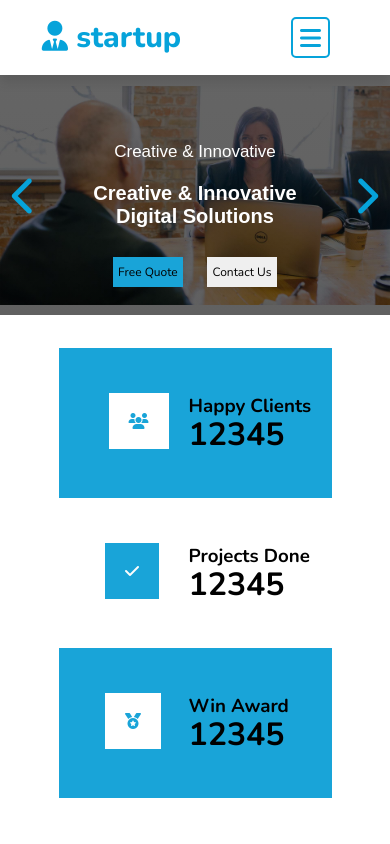
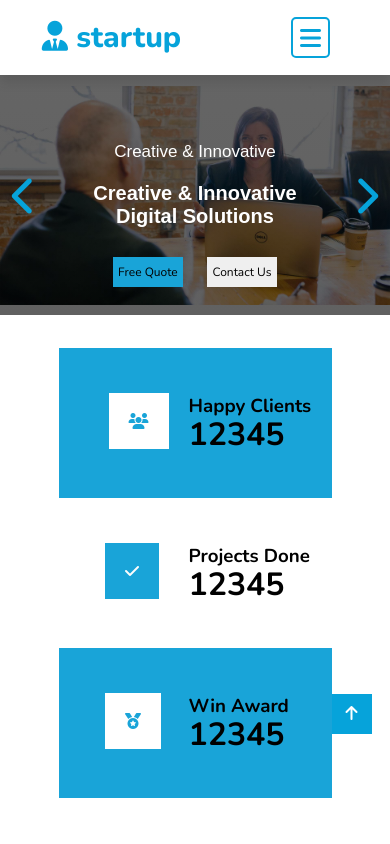
Before and after one commit to nawin1998/START-UPS, a plain HTML site: page index.html in a window 390 px wide. Shown: the top 844 px of the page. Drawn offline with nearby package versions, Linux system fonts and the light colour scheme.

Commit message:
Add files via upload

```diff
--- a/index.html
+++ b/index.html
@@ -652,6 +652,7 @@
             </div>
         </div>
     </footer>
+    <a href="#" class="arrowed"><i class="fa-solid fa-arrow-up"></i></a>
 
 </body>
 </html>
--- a/media.css
+++ b/media.css
@@ -474,7 +474,7 @@
         top: 30px;
     }
     .hod5 h4{
-        font-size: 22px;
+        font-size: 18px;
         width: 100%;
     }
     .hod6{
@@ -482,7 +482,7 @@
         top: 60px;
     }
     .hod6 h4{
-        font-size: 22px;
+        font-size: 18px;
         width: 100%;
     }
     .box5{
@@ -522,7 +522,7 @@
         width: 300px;
         border-radius: 10px;
         margin-top: -30px;
-        margin-left: 15%;
+        margin-left: 13%;
         overflow: hidden;
         background-color: #d5e9f6;
     }
@@ -777,4 +777,18 @@
         position: relative;
         top: 7.8rem;
     }
+    .arrowed{
+        position: fixed;
+        height: 40px;
+        width: 40px;
+        left: 85%;
+        bottom: 110px;
+        padding: 14px;
+        background-color: #06a3da;
+        color: #ffffff;
+    }
+    .arrowed i{
+        position: relative;
+        bottom: 5px;
+    }
 }
--- a/style.css
+++ b/style.css
@@ -1793,3 +1793,17 @@ hr{
     color: #ffffff;
 
 }
+.arrowed{
+    position: fixed;
+    height: 40px;
+    width: 40px;
+    left: 90rem;
+    bottom: 100px;
+    padding: 14px;
+    background-color: #06a3da;
+    color: #ffffff;
+}
+.arrowed i{
+    position: relative;
+    bottom: 5px;
+}
```
